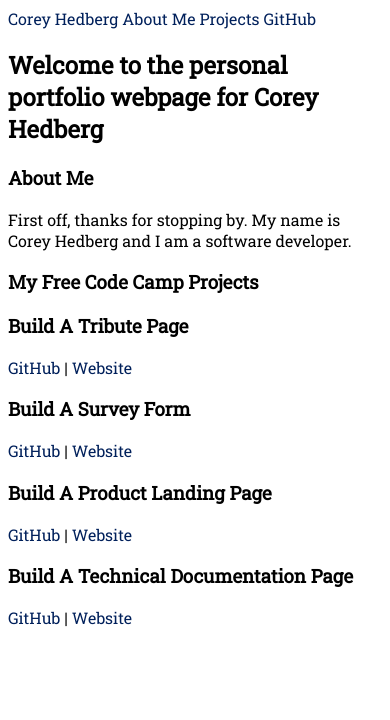
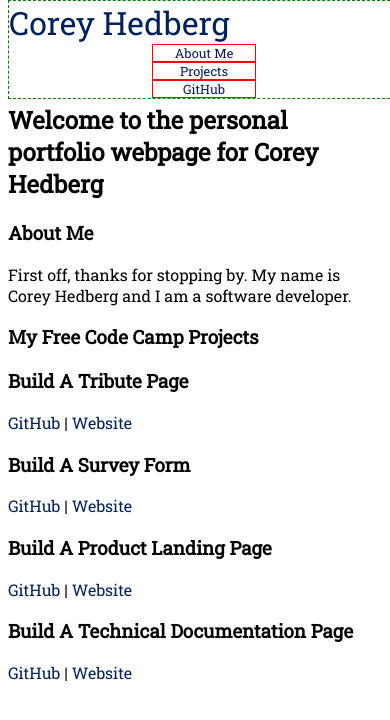
Before and after one commit to CoreyHedberg/fcc_personal_portfolio_webpage, a plain HTML site: page index.html in a window 390 px wide. Drawn offline with Linux system fonts and the light colour scheme.

Commit message:
Working on the flexbox

```diff
--- a/index.css
+++ b/index.css
@@ -5,7 +5,30 @@
 */
 
 body {
+  margin-top: 5em;
   font-family: "Roboto Slab", serif;
+}
+
+#navbar {
+  top: 0;
+  position: fixed;
+  width: 100%;
+  display: flex;
+  flex-wrap: wrap;
+  border: 1px dashed green;
+}
+
+.nav-me {
+  font-size: 2.5em;
+  align-items: flex-start;
+}
+
+.nav-links {
+  font-size: 1em;
+  width: 8em;
+  border: 1px solid red;
+  align-self: center;
+  text-align: center;
 }
 
 a {
@@ -16,3 +39,22 @@ a {
 a:hover {
   font-weight: bold;
 }
+
+@media only screen and (max-width: 600px) {
+  body {
+    margin-top: 6.5em;
+  }
+  #navbar {
+    display: flex;
+    flex-wrap: wrap;
+    flex-direction: column;
+    justify-content: center;
+    border: 1px dashed green;
+  }
+  .nav-me {
+    font-size: calc(2.5em * 0.8);
+  }
+  .nav-links {
+    font-size: calc(1em * 0.8);
+  }
+}
--- a/index.html
+++ b/index.html
@@ -20,15 +20,18 @@
   </head>
   <body>
     <nav id="navbar">
-      <a href="https://coreyhedberg.github.io/personal_portfolio_webpage/"
+      <a
+        href="https://coreyhedberg.github.io/personal_portfolio_webpage/"
+        class="nav-me"
         >Corey Hedberg</a
       >
-      <a href="#about-me">About Me</a>
-      <a href="#projects">Projects</a>
+      <a href="#about-me" class="nav-links">About Me</a>
+      <a href="#projects" class="nav-links">Projects</a>
       <a
-        id="profile-link"
         href="https://github.com/CoreyHedberg"
         target="_blank"
+        class="nav-links"
+        id="profile-link"
         >GitHub</a
       >
     </nav>
```
